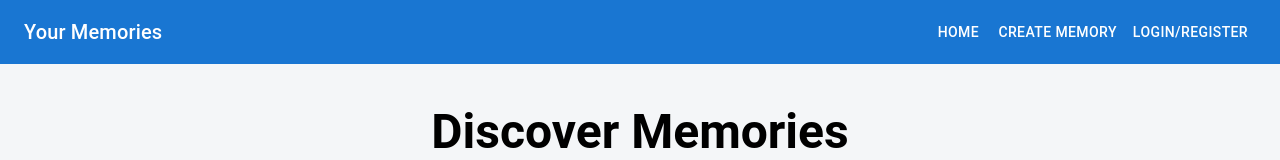
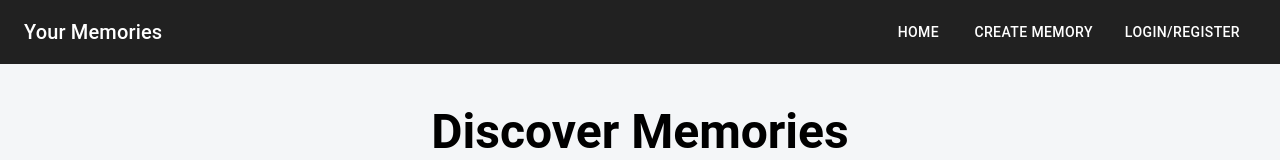
Before and after one commit to Anurag2118/Your-Memories, a React (Create React App) app in the folder client/: page / in a window 1280 px wide. Shown: the top 160 px of the page. Built offline with nearby package versions, Linux system fonts and the light colour scheme; no server answers.

Commit message:
fix: Update navbar responsiveness and breakpoint

```diff
--- a/client/src/Components/navbar.js
+++ b/client/src/Components/navbar.js
@@ -1,32 +1,63 @@
-import React from "react";
+import React, { useState } from "react";
 import { Link, useNavigate } from "react-router-dom";
 import { useCookies } from "react-cookie";
 
-// Material-UI Components
-import AppBar from "@mui/material/AppBar";
-import Box from "@mui/material/Box";
-import Toolbar from "@mui/material/Toolbar";
-import Typography from "@mui/material/Typography";
-import Button from "@mui/material/Button";
+import { AppBar, Box, Toolbar, Typography, Button, IconButton, Menu, MenuItem, useMediaQuery } from "@mui/material";
+import MenuIcon from '@mui/icons-material/Menu';
 
 export const Navbar = () => {
   const [cookies, setCookies] = useCookies(["access_token"]);
   const navigate = useNavigate();
 
+  // Check if the screen width is less than or equal to 690px
+  const isMobile = useMediaQuery('(max-width:690px)');
+  const [anchorEl, setAnchorEl] = useState(null);
+
+  const handleMenu = (event) => {
+    setAnchorEl(event.currentTarget);
+  };
+
+  const handleClose = () => {
+    setAnchorEl(null);
+  };
+
   const logout = () => {
+    handleClose();
     setCookies("access_token", "");
     window.localStorage.clear();
     navigate("/auth");
   };
 
+  const NavLink = ({ to, label, onClick }) => (
+    <Button
+      color="inherit"
+      component={onClick ? Button : Link}
+      to={to}
+      onClick={onClick}
+      sx={{ marginX: 1 }}
+    >
+      {label}
+    </Button>
+  );
+
+  const MobileMenuItem = ({ to, label, onClick }) => {
+    const navigateAndClose = () => {
+      if (to) navigate(to);
+      if (onClick) onClick();
+      handleClose();
+    };
+
+    return (
+      <MenuItem onClick={navigateAndClose}>
+        {label}
+      </MenuItem>
+    );
+  };
+
   return (
-    // Box component provides a wrapper
     <Box sx={{ flexGrow: 1 }}>
-      {/* AppBar is the main navigation bar container */}
-      <AppBar position="static" sx={{ backgroundColor: "#1976d2" }}>
-        {/* Toolbar helps in structuring the items inside the AppBar */}
+      <AppBar position="static" elevation={3} sx={{ backgroundColor: "#212121" }}>
         <Toolbar>
-          {/* Title of the App */}
           <Typography
             variant="h6"
             component={Link}
@@ -36,28 +67,51 @@ export const Navbar = () => {
             Your Memories
           </Typography>
 
-          {/* Navigation Links */}
-          <Button color="inherit" component={Link} to="/">
-            Home
-          </Button>
-          <Button color="inherit" component={Link} to="/create-memory">
-            Create Memory
-          </Button>
-
-          {/* Conditional Rendering for Login/Logout */}
-          {!cookies.access_token ? (
-            <Button color="inherit" component={Link} to="/auth">
-              Login/Register
-            </Button>
+          {isMobile ? (
+            <>
+              <IconButton
+                size="large"
+                edge="end"
+                color="inherit"
+                aria-label="menu"
+                onClick={handleMenu}
+              >
+                <MenuIcon />
+              </IconButton>
+              <Menu
+                id="menu-appbar"
+                anchorEl={anchorEl}
+                anchorOrigin={{ vertical: 'top', horizontal: 'right' }}
+                keepMounted
+                transformOrigin={{ vertical: 'top', horizontal: 'right' }}
+                open={Boolean(anchorEl)}
+                onClose={handleClose}
+              >
+                <MobileMenuItem to="/" label="Home" />
+                <MobileMenuItem to="/create-memory" label="Create Memory" />
+                {!cookies.access_token ? (
+                  <MobileMenuItem to="/auth" label="Login/Register" />
+                ) : (
+                  [
+                    <MobileMenuItem key="saved" to="/saved-memories" label="Saved Memories" />,
+                    <MobileMenuItem key="logout" label="Logout" onClick={logout} />
+                  ]
+                )}
+              </Menu>
+            </>
           ) : (
-            <>
-              <Button color="inherit" component={Link} to="/saved-memories">
-                Saved Memories
-              </Button>
-              <Button color="inherit" onClick={logout}>
-                Logout
-              </Button>
-            </>
+            <Box>
+              <NavLink to="/" label="Home" />
+              <NavLink to="/create-memory" label="Create Memory" />
+              {!cookies.access_token ? (
+                <NavLink to="/auth" label="Login/Register" />
+              ) : (
+                <>
+                  <NavLink to="/saved-memories" label="Saved Memories" />
+                  <NavLink label="Logout" onClick={logout} />
+                </>
+              )}
+            </Box>
           )}
         </Toolbar>
       </AppBar>
--- a/client/src/pages/create-memory.js
+++ b/client/src/pages/create-memory.js
@@ -76,7 +76,7 @@ export const CreateMemory = () => {
       navigate("/");
     } catch (err) {
       console.error(err);
-      alert("Failed to create memory. Please check console for details.");
+      alert("Failed to create memory. Please register and login first.");
     }
   };
 
--- a/client/src/pages/home.js
+++ b/client/src/pages/home.js
@@ -2,7 +2,7 @@ import React, { useEffect, useState } from "react";
 import axios from "axios";
 import { useGetUserID } from "../hooks/useGetUserID";
 import { useCookies } from "react-cookie";
-import { Box, Grid, Card, CardMedia, CardContent, CardActions, Button, Typography, CircularProgress } from "@mui/material";
+import { Box, Card, CardMedia, CardContent, CardActions, Button, Typography, CircularProgress } from "@mui/material";
 import BookmarkBorderIcon from '@mui/icons-material/BookmarkBorder';
 import BookmarkIcon from '@mui/icons-material/Bookmark';
 
@@ -67,18 +67,22 @@ export const Home = () => {
         Discover Memories
       </Typography>
 
-      <Grid container spacing={3} justifyContent="center">
+      {/* --- FIX IS HERE --- Using CSS Grid directly */}
+      <Box sx={{
+        display: 'grid',
+        gridTemplateColumns: 'repeat(auto-fill, minmax(280px, 1fr))', // Responsive columns
+        gap: 3, // Space between grid items
+        maxWidth: 1200,
+        marginX: 'auto' // Center the grid container
+      }}>
         {memories.map((memory) => (
-          <Grid item key={memory._id} xs={12} sm={6} md={4} lg={3}>
-            <Card sx={{ height: 360, display: 'flex', flexDirection: 'column', borderRadius: 2, boxShadow: 3 }}>
+          <Card key={memory._id} sx={{ display: 'flex', flexDirection: 'column', borderRadius: 2, boxShadow: 3, height: 400 }}>
             <CardMedia
               component="img"
+              height="200"
               image={memory.imageURL}
               alt={memory.name}
-                sx={{
-                  height: 200, // Fixed height for the image area
-                  objectFit: 'cover'
-                }}
+              sx={{ objectFit: 'cover' }}
             />
             <CardContent sx={{ flexGrow: 1, overflow: 'auto' }}>
               <Typography gutterBottom variant="h5" component="h2" sx={{ fontWeight: 'bold' }}>
@@ -89,7 +93,6 @@ export const Home = () => {
                   • {desc}
                 </Typography>
               ))}
-
             </CardContent>
             <CardActions sx={{ paddingX: 2, paddingBottom: 2 }}>
               {userID ? (
@@ -108,9 +111,8 @@ export const Home = () => {
               )}
             </CardActions>
           </Card>
-          </Grid>
         ))}
-      </Grid>
+      </Box>
     </Box>
   );
 };
--- a/client/src/pages/saved-memories.js
+++ b/client/src/pages/saved-memories.js
@@ -1,7 +1,7 @@
 import React, { useEffect, useState } from "react";
 import axios from "axios";
 import { useGetUserID } from "../hooks/useGetUserID";
-import { Box, Grid, Card, CardMedia, CardContent, Typography, CircularProgress } from "@mui/material";
+import { Box, Card, CardMedia, CardContent, Typography, CircularProgress } from "@mui/material";
 
 const BACKEND_URL = process.env.REACT_APP_BACKEND_URL;
 
@@ -50,36 +50,36 @@ export const SavedMemories = () => {
           You haven't saved any memories yet.
         </Typography>
       ) : (
-        <Grid container spacing={3} justifyContent="center">
+         // --- FIX IS HERE --- Using CSS Grid directly
+        <Box sx={{
+          display: 'grid',
+          gridTemplateColumns: 'repeat(auto-fill, minmax(280px, 1fr))', // Responsive columns
+          gap: 3, // Space between grid items
+          maxWidth: 1200,
+          marginX: 'auto' // Center the grid container
+        }}>
           {savedMemories.map((memory) => (
-            <Grid item key={memory._id} xs={12} sm={6} md={4} lg={3}>
-              <Card sx={{ height: 360, display: 'flex', flexDirection: 'column', borderRadius: 2, boxShadow: 3 }}>
+            <Card key={memory._id} sx={{ display: 'flex', flexDirection: 'column', borderRadius: 2, boxShadow: 3, height: 400 }}>
               <CardMedia
                 component="img"
+                height="200"
                 image={memory.imageURL}
                 alt={memory.name}
-                  sx={{
-                    height: 200, // Fixed height for the image area
-                    objectFit: 'cover'
-                  }}
+                sx={{ objectFit: 'cover' }}
               />
               <CardContent sx={{ flexGrow: 1, overflow: 'auto' }}>
                 <Typography gutterBottom variant="h5" component="h2" sx={{ fontWeight: 'bold' }}>
                   {memory.name}
                 </Typography>
-
-                  {/* --- YAHAN PAR FIX KIYA HAI --- */}
                 {memory.descriptions.map((desc, index) => (
                   <Typography key={index} variant="body2" color="text.secondary">
                     • {desc}
                   </Typography>
                 ))}
-
               </CardContent>
             </Card>
-            </Grid>
           ))}
-        </Grid>
+        </Box>
       )}
     </Box>
   );
```
Lines whose indentation alone changed are shown as unchanged.
